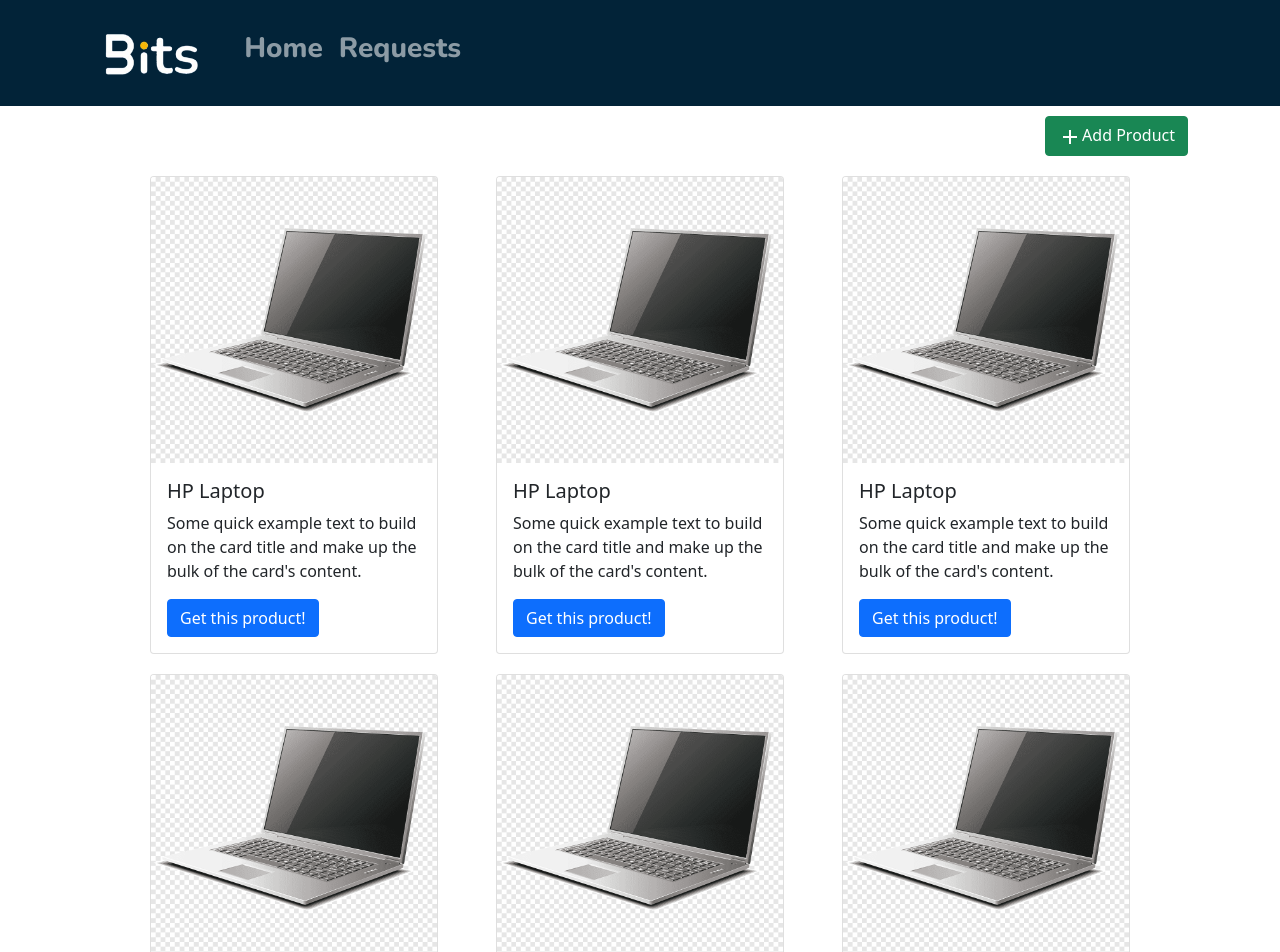
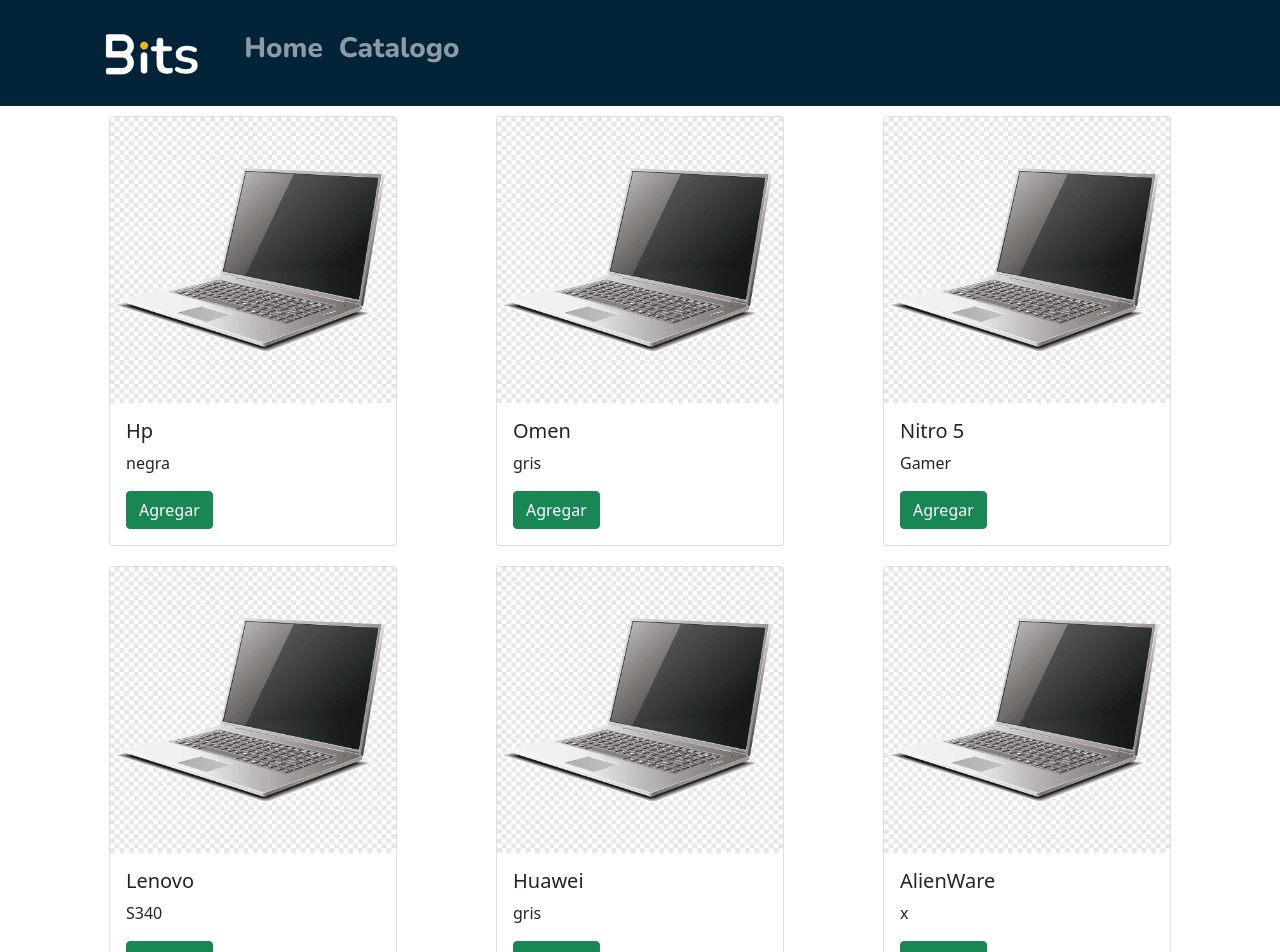
Before and after one commit to ErnestoDanielTafoyaMolina/RecompensasBITS, a React (Create React App) app: page / in a window 1280 px wide. Shown: the top 952 px of the page. Built offline with nearby package versions, Linux system fonts and the light colour scheme.

Commit message:
Vista usuario navbar e imagenes

```diff
--- a/package.json
+++ b/package.json
@@ -6,7 +6,7 @@
     "@emotion/react": "^11.9.0",
     "@emotion/styled": "^11.8.1",
     "@mui/icons-material": "^5.8.2",
-    "@mui/material": "^5.8.1",
+    "@mui/material": "^5.8.2",
     "@testing-library/jest-dom": "^5.16.4",
     "@testing-library/react": "^13.2.0",
     "@testing-library/user-event": "^13.5.0",
--- a/src/App.js
+++ b/src/App.js
@@ -15,7 +15,7 @@
             <Admin />
             </>
         );
-    }else if(props.name==="usuario"){
+    }else if(props.name==="user"){
         return ( <>
 
             <User />
--- a/src/Components/Common/index_common.js
+++ b/src/Components/Common/index_common.js
@@ -1,10 +1,9 @@
 import Header from './header/index_header';
 import NavBar from './navBar/index_navBar';
-
-
+import NavBaru from './navBaru/index_navBaru';
 
 export {
     Header,
     NavBar,
-
+    NavBaru,
 }
--- /dev/null
+++ b/src/Components/Common/navBaru/index_navBaru.js
@@ -0,0 +1,3 @@
+import NavBaru from './navBaru';
+
+export default NavBaru;
--- /dev/null
+++ b/src/Components/Common/navBaru/navBaru.css
@@ -0,0 +1,16 @@
+.bg-blue{
+    background-color: #022338;
+}
+
+.containerP{
+
+    height: 100%;
+    width: 80px;
+
+}
+
+.logoP{
+    height:80px;
+    width:auto;
+    padding: 10px;
+}
--- /dev/null
+++ b/src/Components/Common/navBaru/navBaru.jsx
@@ -0,0 +1,32 @@
+import React from 'react';
+import { Navbar, Nav, Container} from 'react-bootstrap';
+import Image from 'react-bootstrap/Image';
+import logo from './../../Assets/logo-bits.png';
+
+import './navBaru.css';
+
+function NavBaru(){
+
+    return (
+        <section>
+        <Navbar className="bg-blue" variant="dark">
+            <Container className="containerP">
+
+            <Navbar.Brand href="#home">
+              <Image src={logo} className="logoP" />
+            </Navbar.Brand>
+            <Nav className="me-auto">
+              <Nav.Link href="#home">
+                <h3>Home</h3>
+              </Nav.Link>
+              <Nav.Link href="#features">
+                <h3>Catalogo</h3>
+              </Nav.Link>
+            </Nav>
+            </Container>
+          </Navbar>
+
+        </section>
+    )
+}
+export default NavBaru;
--- /dev/null
+++ b/src/Components/User/Model.jsx
@@ -0,0 +1,37 @@
+import React from "react";
+import {Button, Modal} from 'react-bootstrap'
+import { useState } from "react";
+
+function Modals (props) {
+    const [show, setShow] = useState(false);
+
+  const handleClose = () => setShow(false);
+  const handleShow = () => setShow(true);
+  // const NP=props.name;
+  // const IP=props.info;
+
+  return (
+    <>
+      <Button variant="success" onClick={handleShow}>
+        Agregar
+      </Button>
+
+      <Modal show={show} onHide={handleClose}>
+        <Modal.Header closeButton>
+          <Modal.Title>Confirmacion</Modal.Title>
+        </Modal.Header>
+        <Modal.Body>Selcciono este producto, desea confirmar su canje</Modal.Body>
+        <Modal.Footer>
+          <Button variant="outline-danger" onClick={handleClose}>
+            Cancelar
+          </Button>
+          <Button variant="outline-success" onClick={handleClose}>
+            Confirmar
+          </Button>
+        </Modal.Footer>
+      </Modal>
+    </>
+  );
+}
+
+export default Modals
--- /dev/null
+++ b/src/Components/User/cards.jsx
@@ -0,0 +1,25 @@
+import React from "react";
+import { Card} from "react-bootstrap";
+import Model from "./Model"
+
+function Cartas(props){
+    const imgProducto = props.NameImage;
+    const nombreProduct=props.NombreP;
+    const DescProduct=props.InfoP
+    return(
+        <>
+            <Card style={{ width: '18rem' }}>
+                <Card.Img variant="top" src={imgProducto} />
+                <Card.Body>
+                    <Card.Title>{nombreProduct}</Card.Title>
+                    <Card.Text>
+                        {DescProduct}
+                    </Card.Text>
+                    <Model />
+                </Card.Body>
+            </Card>
+
+        </>
+    )
+}
+export default Cartas;
--- /dev/null
+++ b/src/Components/User/user.css
@@ -0,0 +1,6 @@
+.cardsu{
+    display:flex;
+    flex-direction: row;
+    justify-content:space-evenly;
+    padding: 10px;
+}
--- a/src/Components/User/user.js
+++ /dev/null
@@ -1,14 +0,0 @@
-import React from 'react';
-
-
-function User (props){
-    return ( <>
-
-        <h1>Hola User</h1>
-
-
-        </>
-    );
-}
-
-export default User;
--- /dev/null
+++ b/src/Components/User/user.jsx
@@ -0,0 +1,54 @@
+import React from 'react';
+// import {NavBar} from '../Common/index_common';
+import { NavBaru } from '../Common/index_common';
+import './user.css';
+// import {Container,Button, Card,Modal} from 'react-bootstrap';
+import laptop from './../../Components/Assets/laptop.png'
+// import { useState } from 'react';
+// import Model from './Model';
+import Cards from './cards';
+
+
+function User (props){
+    return (
+    <>
+        <NavBaru/>
+        <div className='cardsu'>
+           <Cards
+            NombreP="Hp"
+            InfoP="negra"
+            NameImage={laptop}
+           />
+           <Cards
+            NombreP="Omen"
+            InfoP="gris"
+            NameImage={laptop}
+           />
+           <Cards
+            NombreP="Nitro 5"
+            InfoP="Gamer"
+            NameImage={laptop}
+           />
+        </div>
+        <div className="cardsu">
+        <Cards
+            NombreP="Lenovo"
+            InfoP="S340"
+            NameImage={laptop}
+           />
+           <Cards
+            NombreP="Huawei"
+            InfoP="gris"
+            NameImage={laptop}
+           />
+           <Cards
+            NombreP="AlienWare"
+            InfoP="x"
+            NameImage={laptop}
+            />
+        </div>
+     </>
+    );
+}
+
+export default User;
--- a/src/index.js
+++ b/src/index.js
@@ -10,7 +10,7 @@
 root.render(
   <React.StrictMode>
     <App
-    name="admin"
+    name="user"
     />
   </React.StrictMode>
 );
```
Also changed, not shown: 1 other file (tests, documents, lock files or other folders).
